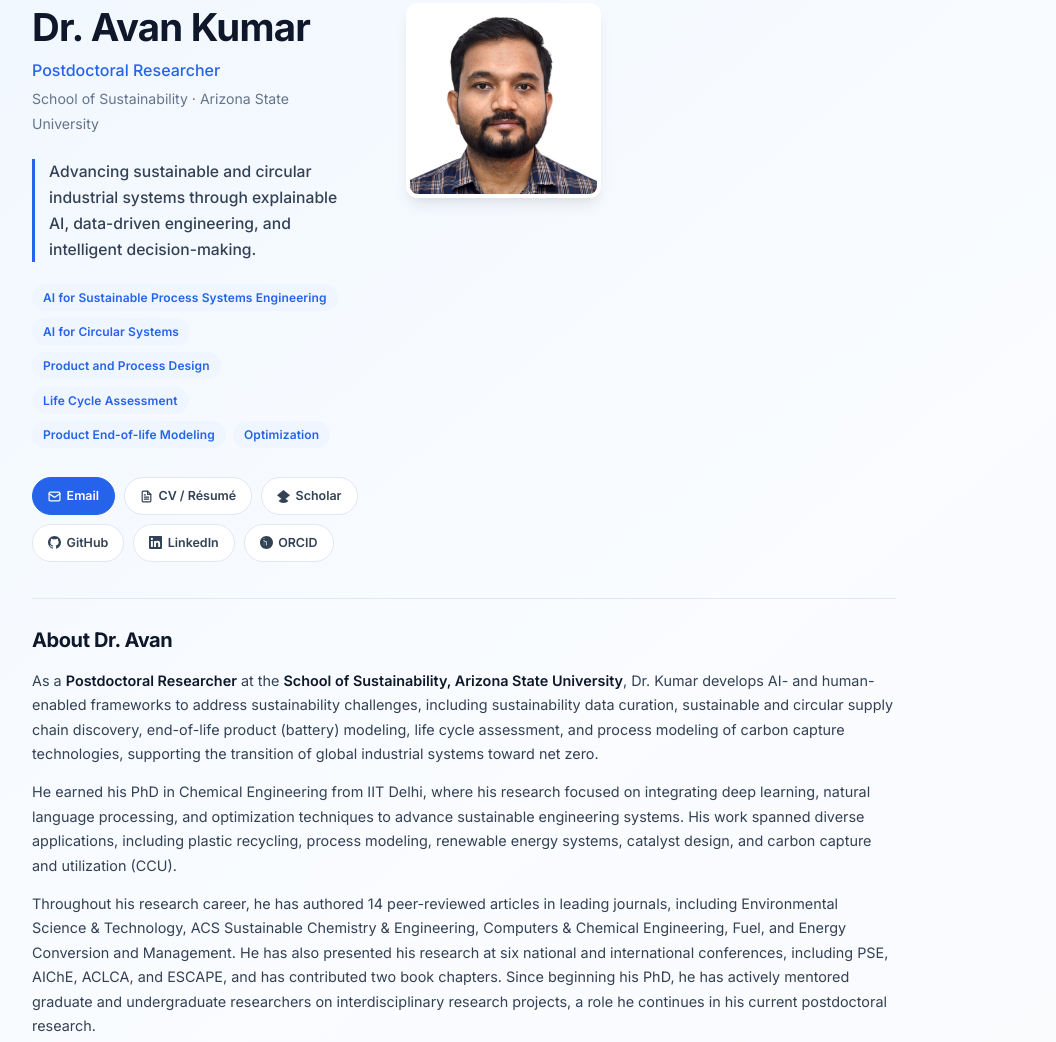
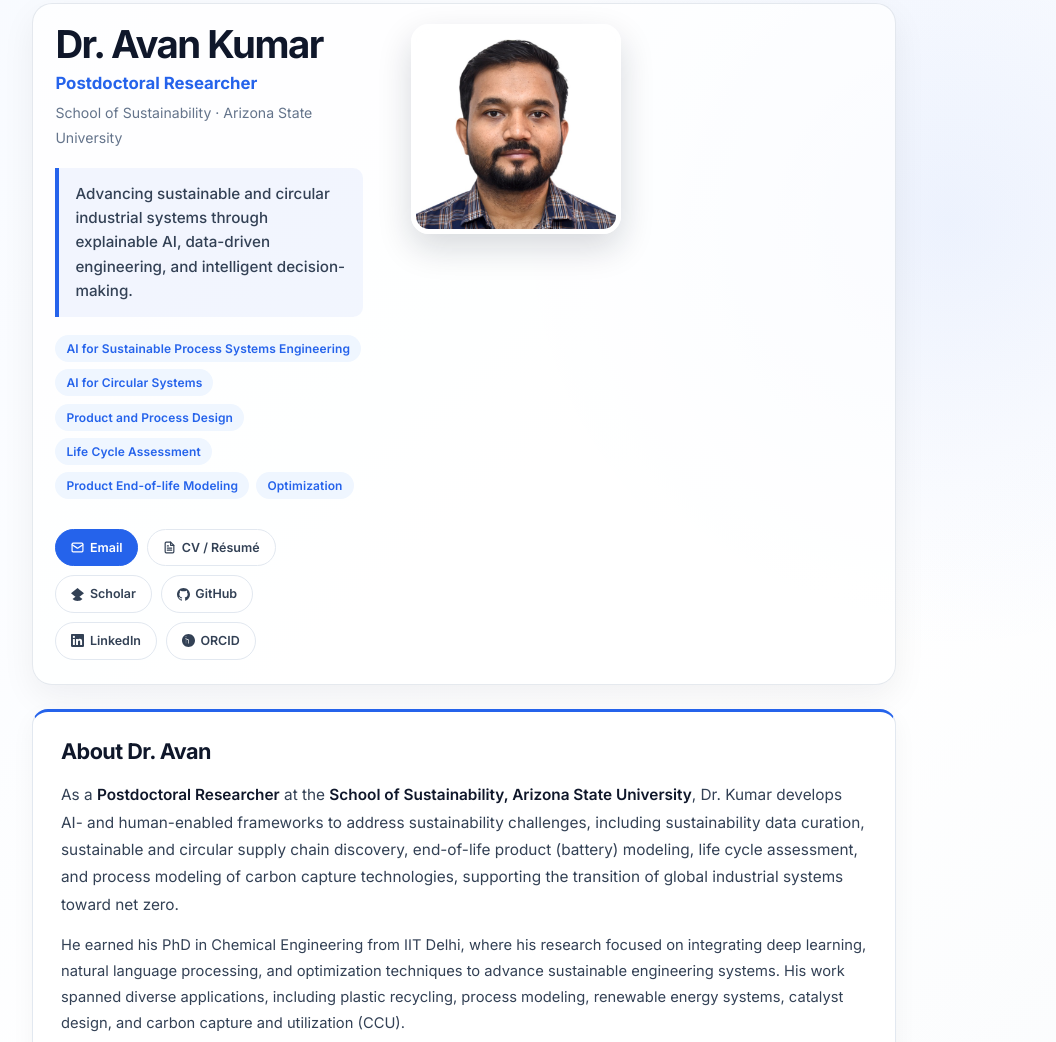
Before and after one commit to avanscholar/Website, a plain HTML site: page index.html in a window 1280 px wide. Shown: the part 111-1153 px from the top of the page, without its empty margins (176-1232 px from the left). Drawn offline with Linux system fonts and the light colour scheme.

Commit message:
Polish homepage academic profile design

```diff
--- a/assets/css/style.css
+++ b/assets/css/style.css
@@ -1553,3 +1553,101 @@ h1, h2, h3, h4 {
   line-height: 1.7;
   margin-bottom: .85rem;
 }
+
+
+/* Polished academic homepage */
+.section-hero {
+  background:
+    radial-gradient(circle at 88% 18%, rgba(37,99,235,.08), transparent 26%),
+    linear-gradient(140deg, #f7faff 0%, #ffffff 58%, #f8fafc 100%);
+}
+
+.section-hero .hero-grid {
+  padding: 1.25rem 1.4rem 1.5rem;
+  background: rgba(255,255,255,.72);
+  border: 1px solid rgba(148,163,184,.24);
+  border-radius: 20px;
+  box-shadow: 0 12px 34px rgba(15,23,42,.06);
+}
+
+.section-hero .hero-info h1 {
+  font-size: clamp(2rem, 3vw, 2.65rem);
+  letter-spacing: -.04em;
+  line-height: 1.08;
+}
+
+.section-hero .hero-subtitle {
+  font-size: 1.05rem;
+  font-weight: 700;
+}
+
+.section-hero .hero-institution {
+  margin-bottom: 1.1rem;
+}
+
+.section-hero .hero-mission {
+  max-width: 760px;
+  padding: .85rem 1rem;
+  margin-bottom: 1.15rem;
+  border-left: 4px solid var(--clr-accent);
+  border-radius: 0 10px 10px 0;
+  background: rgba(37,99,235,.055);
+  font-size: .95rem;
+  line-height: 1.6;
+}
+
+.section-hero .hero-photo {
+  width: 210px;
+  height: 210px;
+  border-radius: 18px;
+  border: 5px solid #fff;
+  box-shadow: 0 14px 34px rgba(15,23,42,.16);
+}
+
+.hero-bio-below {
+  position: relative;
+  margin-top: 1.5rem;
+  padding: 1.6rem 1.75rem 1.35rem;
+  border: 1px solid var(--clr-border);
+  border-top: 3px solid var(--clr-accent);
+  border-radius: 16px;
+  background: #fff;
+  box-shadow: 0 8px 24px rgba(15,23,42,.045);
+}
+
+.hero-bio-below h2 {
+  display: inline-block;
+  margin-bottom: 1rem;
+  font-size: 1.35rem;
+  letter-spacing: -.025em;
+}
+
+.hero-bio-below .about-body {
+  max-width: 1120px;
+}
+
+.hero-bio-below .about-body p {
+  font-size: .92rem;
+  line-height: 1.78;
+  color: #334155;
+}
+
+.hero-bio-below .about-body p:first-child {
+  font-size: .96rem;
+  color: var(--clr-text);
+}
+
+@media (max-width: 720px) {
+  .section-hero .hero-grid {
+    padding: 1.25rem;
+  }
+
+  .section-hero .hero-photo {
+    width: 180px;
+    height: 180px;
+  }
+
+  .hero-bio-below {
+    padding: 1.3rem 1.2rem 1rem;
+  }
+}
```
